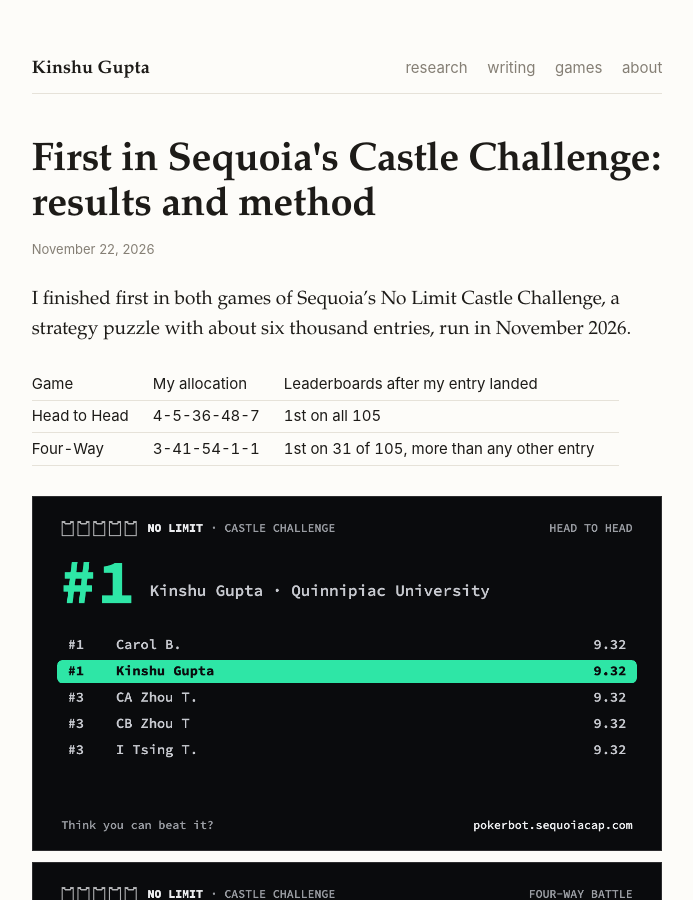
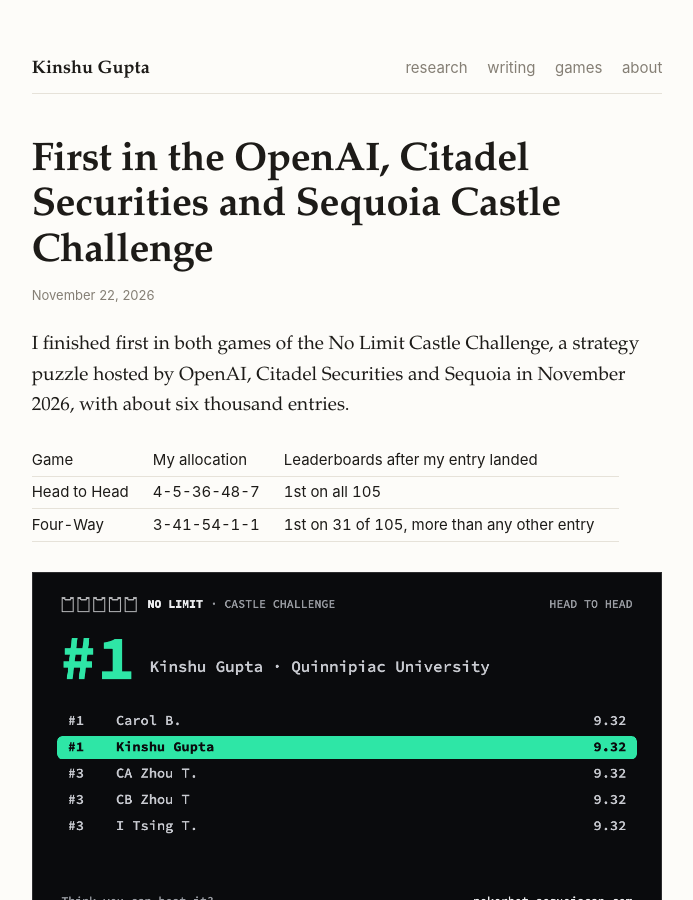
Before and after one commit to kinshu0/kinshu0.github.io, a Jekyll site: the page built from _posts/2026-11-22-castle-challenge.markdown, in a window 1280 px wide and 900 px high. Shown: the whole window, without its empty margins (293-986 px from the left). Built offline with Jekyll 4.4.1, drawn with Linux system fonts in a browser that asks for light colours.

Commit message:
Castle post: name the three hosts in title, description and opening
Co-Authored-By: Claude Fable 5.2 <noreply@anthropic.com>

```diff
--- a/_posts/2026-11-22-castle-challenge.markdown
+++ b/_posts/2026-11-22-castle-challenge.markdown
@@ -1,14 +1,14 @@
 ---
 layout: post
-title: "First in Sequoia's Castle Challenge: results and method"
+title: "First in the OpenAI, Citadel Securities and Sequoia Castle Challenge"
 date: 2026-11-22 14:00:00 -0500
 permalink: /castle-challenge/
-description: "First in both games of Sequoia's No Limit Castle Challenge, out of about six thousand entries. The method: use the leaderboard to measure the field, one castle at a time."
+description: "First in both games of the No Limit Castle Challenge, hosted by OpenAI, Citadel Securities and Sequoia, out of about six thousand entries. The method: use the leaderboard to measure the field, one castle at a time."
 thumb: /assets/castle/four-way-rank-1.png
 image: /assets/castle/four-way-rank-1.png
 ---
 
-I finished first in both games of Sequoia's No Limit Castle Challenge, a strategy puzzle with about six thousand entries, run in November 2026.
+I finished first in both games of the No Limit Castle Challenge, a strategy puzzle hosted by OpenAI, Citadel Securities and Sequoia in November 2026, with about six thousand entries.
 
 | Game | My allocation | Leaderboards after my entry landed |
 |---|---|---|
```
